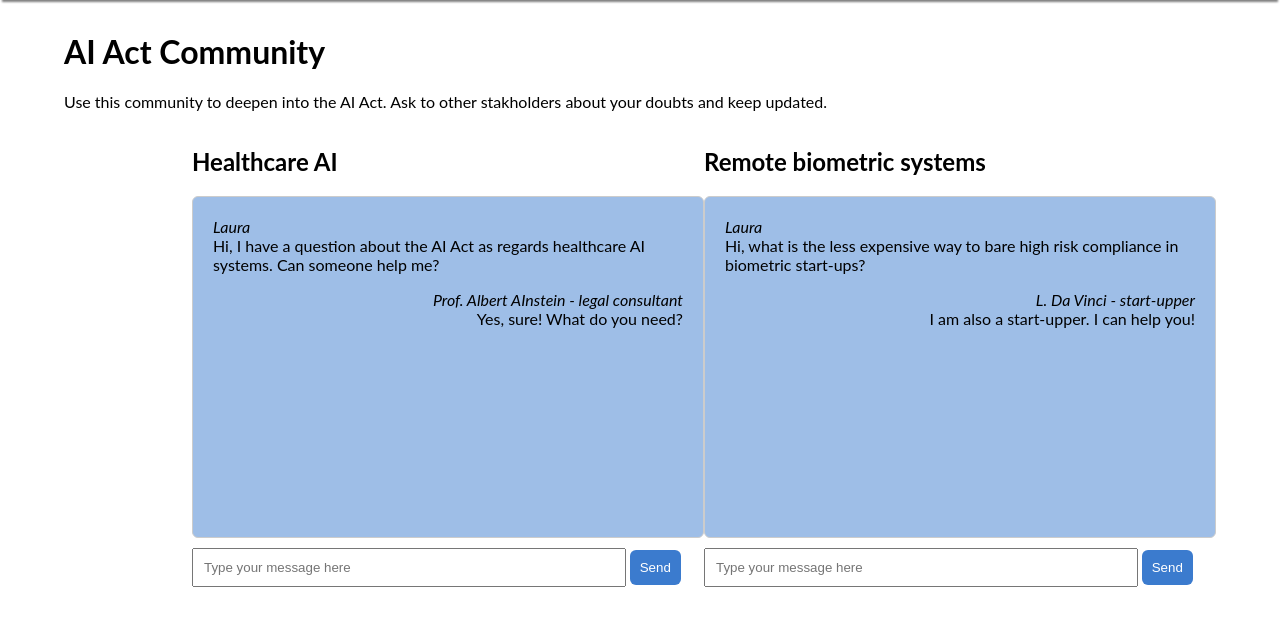
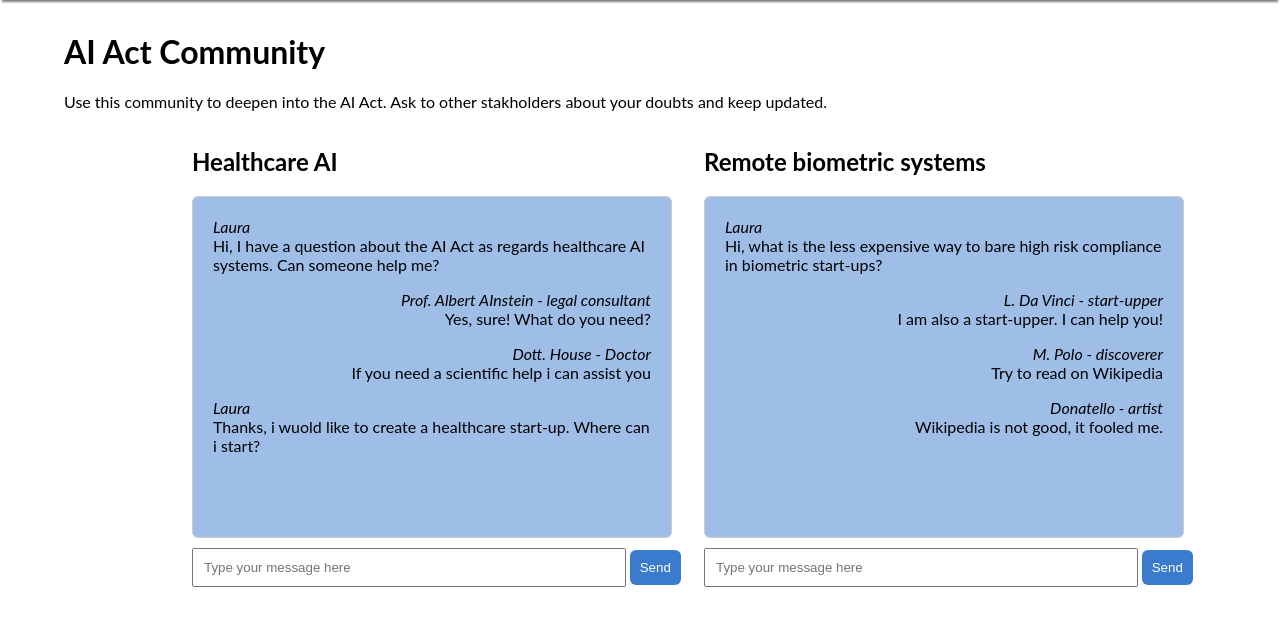
Before and after one commit to Francesco-Barcherini/aicompass, a Flask app: page /community in a window 1280 px wide; the page is wider, and only the part inside the window is pictured. Shown: the part 112-738 px from the top of that part. Run offline with Flask 3, Linux system fonts and the light colour scheme.

Commit message:
add: forum non chatbox

```diff
--- a/templates/community.html
+++ b/templates/community.html
@@ -20,6 +20,14 @@
                 <label><i>Prof. Albert AInstein - legal consultant</i></label>
                 <p>Yes, sure! What do you need?</p>
             </div>
+            <div class="chat-message answer">
+                <label><i>Dott. House - Doctor</i></label>
+                <p>If you need a scientific help i can assist you</p>
+            </div>
+            <div class="chat-message question">
+                <label><i>Laura</i></label>
+                <p>Thanks, i wuold like to create a healthcare start-up. Where can i start?</p>
+            </div>
         </div>
         <form>
             <input type="text" id="chat-input" placeholder="Type your message here">
@@ -36,6 +44,14 @@
             <div class="forum-message answer">
                 <label><i>L. Da Vinci - start-upper</i></label>
                 <p>I am also a start-upper. I can help you!</p>
+            </div>
+            <div class="forum-message answer">
+                <label><i>M. Polo - discoverer</i></label>
+                <p>Try to read on Wikipedia</p>
+            </div>
+            <div class="forum-message answer">
+                <label><i>Donatello - artist</i></label>
+                <p>Wikipedia is not good, it fooled me.</p>
             </div>
         </div>
         <form>
@@ -71,6 +87,7 @@
         padding: 20px;
         height: 300px;
         overflow-y: scroll;
+        margin-right: 2rem;
     }
 
     .chat-message, .forum-message {
```
